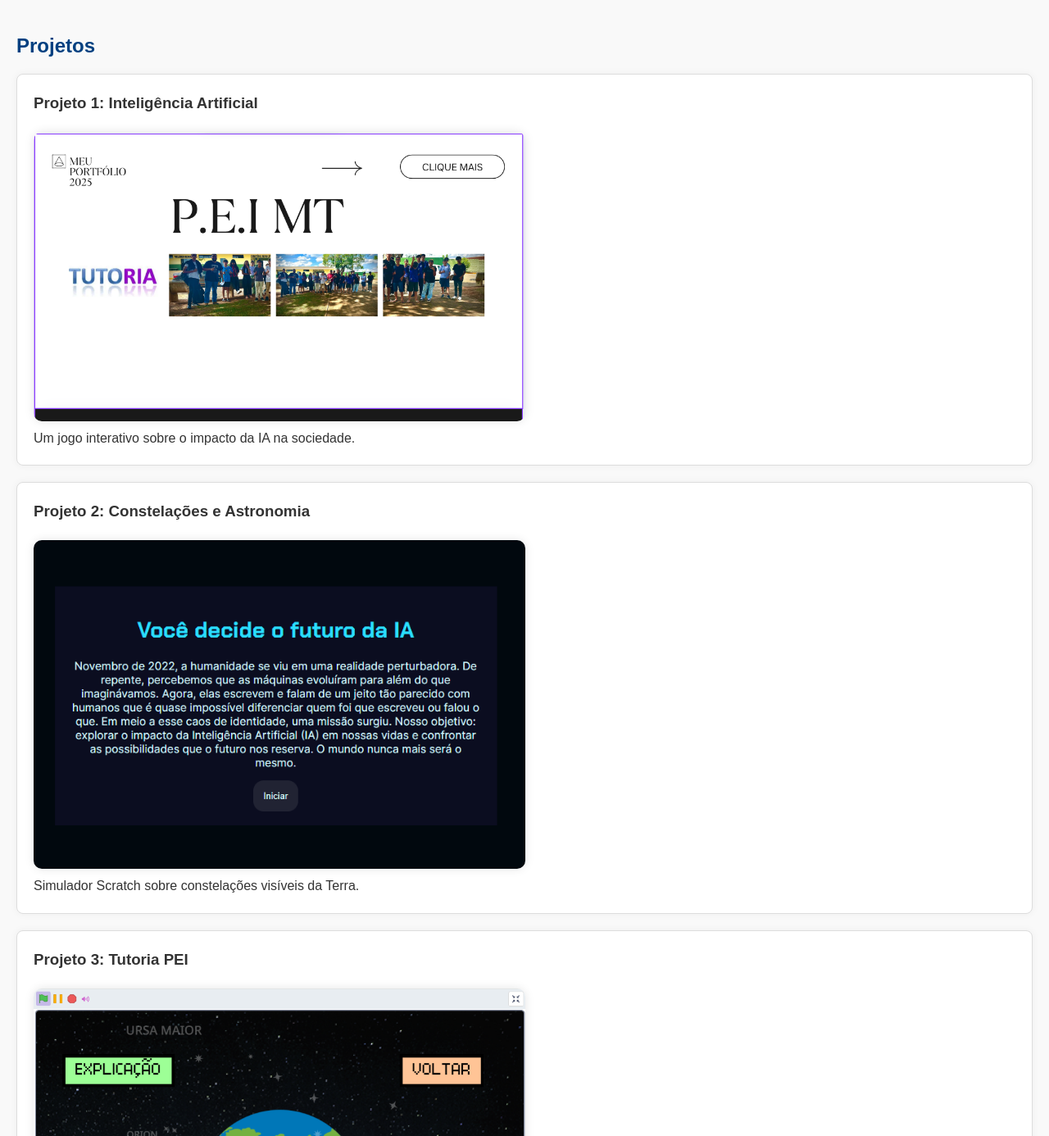
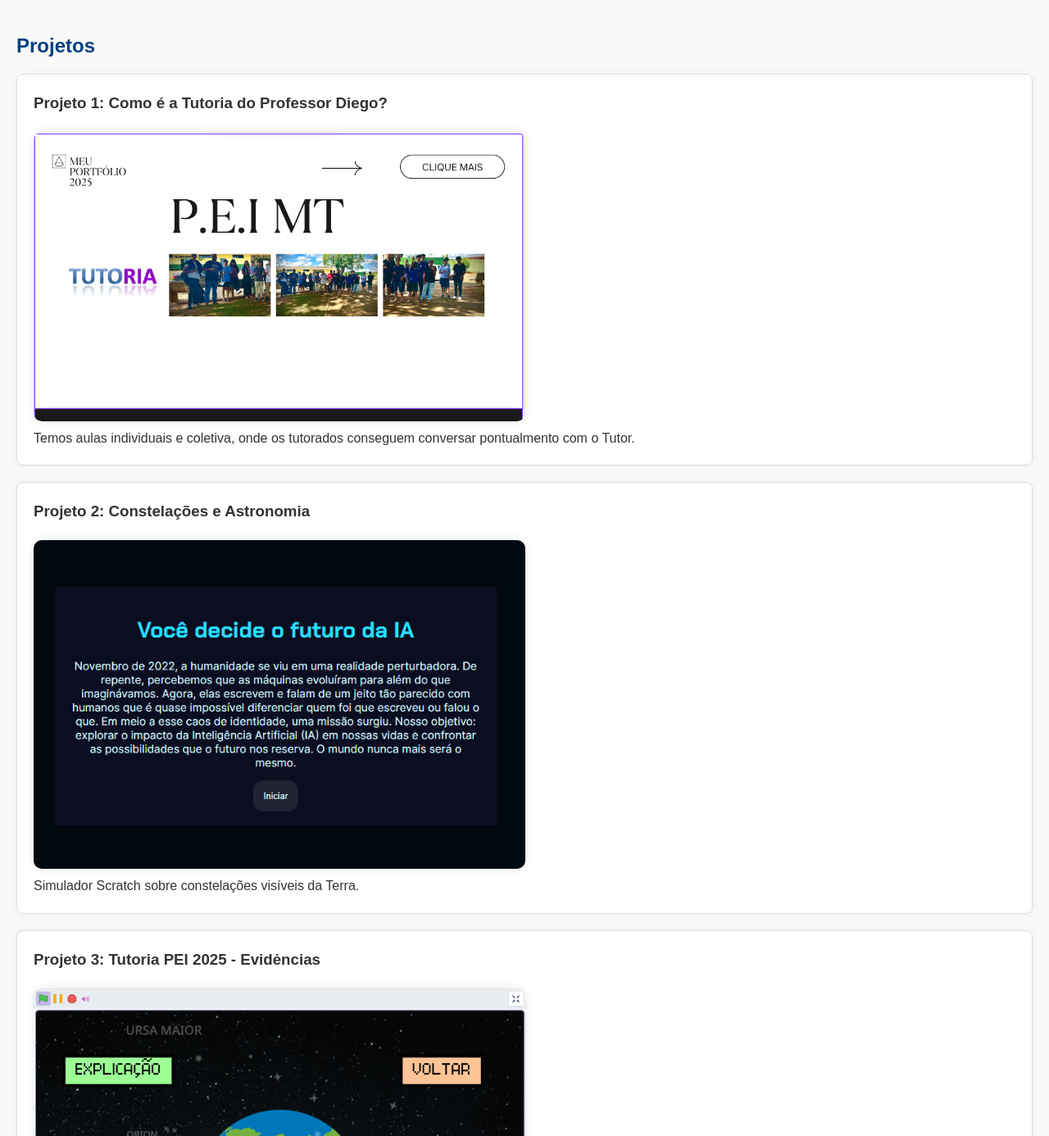
Before and after one commit to profdiegolopes/portfolio-2, a plain HTML site: page index.html in a window 1280 px wide. Shown: the part 382-1768 px from the top of the page at 82% size. Drawn offline with Linux system fonts and the light colour scheme.

Commit message:
Update index.html

```diff
--- a/index.html
+++ b/index.html
@@ -28,9 +28,9 @@
     <h2>Projetos</h2>
 
     <div class="projeto">
-      <h3>Projeto 1: Inteligência Artificial</h3>
+      <h3>Projeto 1: Como é a Tutoria do Professor Diego?</h3>
       <img src="projeto 1.png" alt="Projeto IA">
-      <p>Um jogo interativo sobre o impacto da IA na sociedade.</p>
+      <p>Temos aulas individuais e coletiva, onde os tutorados conseguem conversar pontualmento com o Tutor.</p>
     </div>
 
     <div class="projeto">
@@ -40,7 +40,7 @@
     </div>
 
     <div class="projeto">
-      <h3>Projeto 3: Tutoria PEI</h3>
+      <h3>Projeto 3: Tutoria PEI 2025 - Evidėncias</h3>
       <img src="projeto-3.png" alt="Tutoria PEI">
       <p>Registros e experiências do projeto de tutoria com os alunos PEI 2025.</p>
     </div>
```
